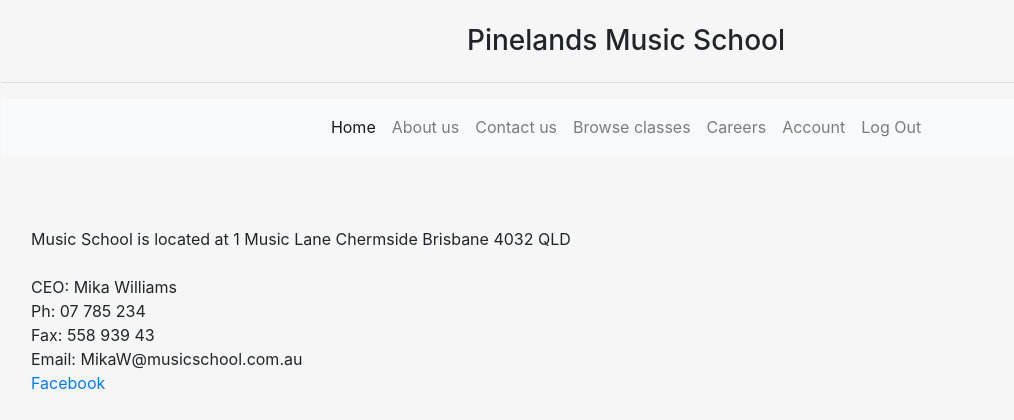
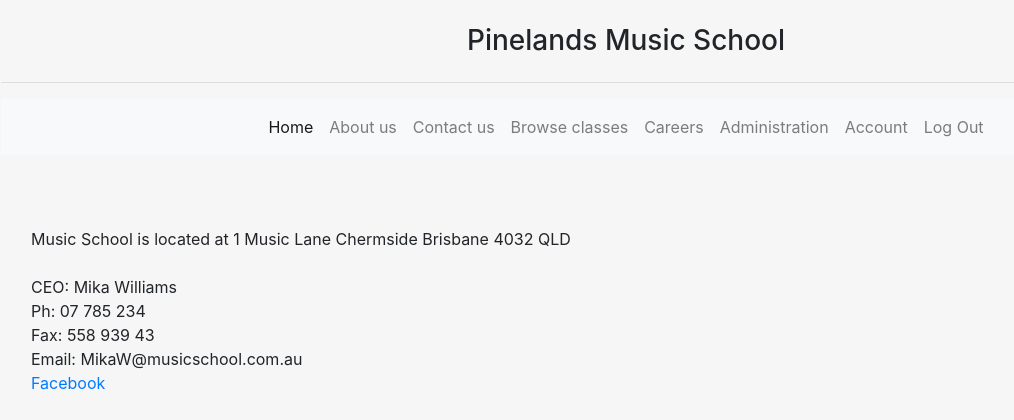
Before and after one commit to koop011/IFB299_piped_piper, a Django app: page /contactus/ in a window 1280 px wide. Shown: the top 420 px of the page, without its empty margins (14-1028 px from the left). Run offline with Django 3.2, Linux system fonts and the light colour scheme; a user stored in the database is signed in; some libraries are stand-ins or nearby versions.

Commit message:
staff users have addition button called 'administration'

```diff
--- a/Project/IFB299_piped_piper/settings.py
+++ b/Project/IFB299_piped_piper/settings.py
@@ -86,7 +86,7 @@ DATABASES = {
         'ENGINE': 'django.db.backends.mysql',
         'NAME': 'music_school',
         'USER': 'root',
-        'PASSWORD': 'Password',
+        'PASSWORD': 'password',
         'HOST': '',
         'PORT': '',
     }
--- a/Project/loginPage/views.py
+++ b/Project/loginPage/views.py
@@ -11,6 +11,9 @@ def loginIndex (request):
         # uses django authentication module to check users
         user = auth.authenticate(username=request.POST.get('Username'), password=request.POST.get('Password'))
         if user is not None:
+            # if user.is_staff:
+            #     return HttpResponseRedirect('/admin')
+
             auth.login(request, user)
             return HttpResponseRedirect(reverse('loggedIn'))
 
--- a/Project/templates/header.html
+++ b/Project/templates/header.html
@@ -53,11 +53,25 @@
       <li class="nav-item">
          <a class="nav-link" href='/careers/'>Careers</a>
       </li>
-        {% if request.user.is_authenticated %}
+        {% if request.user.is_staff %}
             <li class="nav-item">
-                <a class="nav-link" href='/account/'>Account</a>
+                <a class="nav-link" href='/admin/'>Administration</a>
             </li>
         {% endif %}
+        {% if request.user.is_authenticated %}
+            {% if request.user.is_staff %}
+                <li class="nav-item">
+                    <a class="nav-link" href='/staffManagement/'>Account</a>
+                </li>
+            {% endif %}
+            {% if not request.user.is_staff %}
+                <li class="nav-item">
+                    <a class="nav-link" href='/account/'>Account</a>
+                </li>
+            {% endif %}
+
+        {% endif %}
+
         {% if not request.user.is_authenticated %}
             <li class="nav-item">
                 <a class="nav-link" href='/create_account/'>Create Student Account</a>
```
